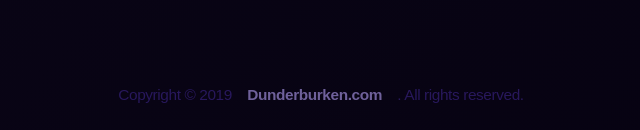
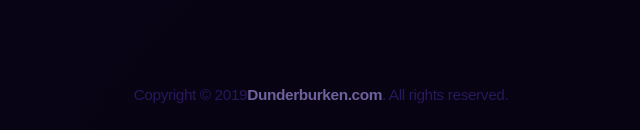
Before and after one commit to psilore/uorphia, a website built with webpack: page src/index.html in a window 1280 px wide. Shown: the part 670-800 px from the top of the page, 319-959 px from the left. Built offline with nearby package versions, Linux system fonts and the light colour scheme.

Commit message:
fixed active area

```diff
--- a/src/styles/base.scss
+++ b/src/styles/base.scss
@@ -92,7 +92,7 @@ footer {
     align-items: center;
   }
   a {
-    padding: 1.1rem;
+    padding: 1.1rem 0;
     color: rgb(111, 97, 155);
   }
 }
```
